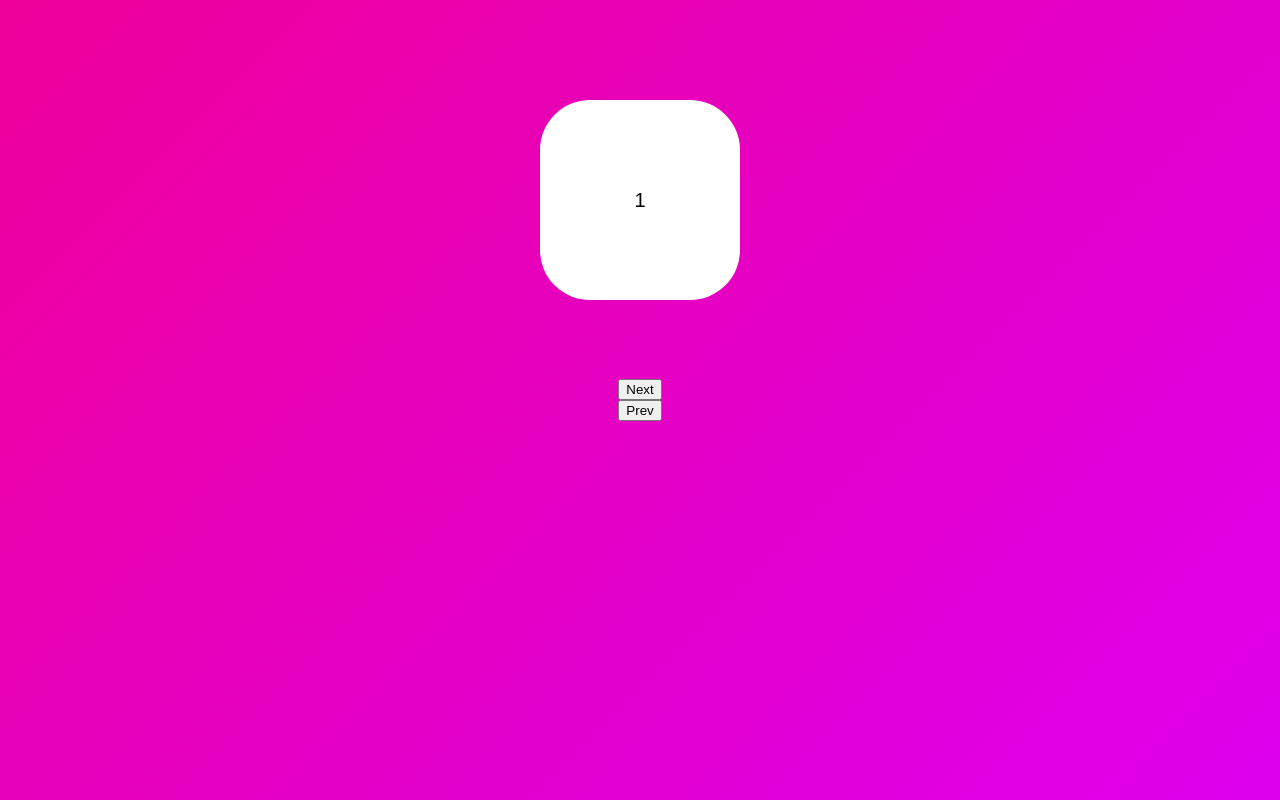
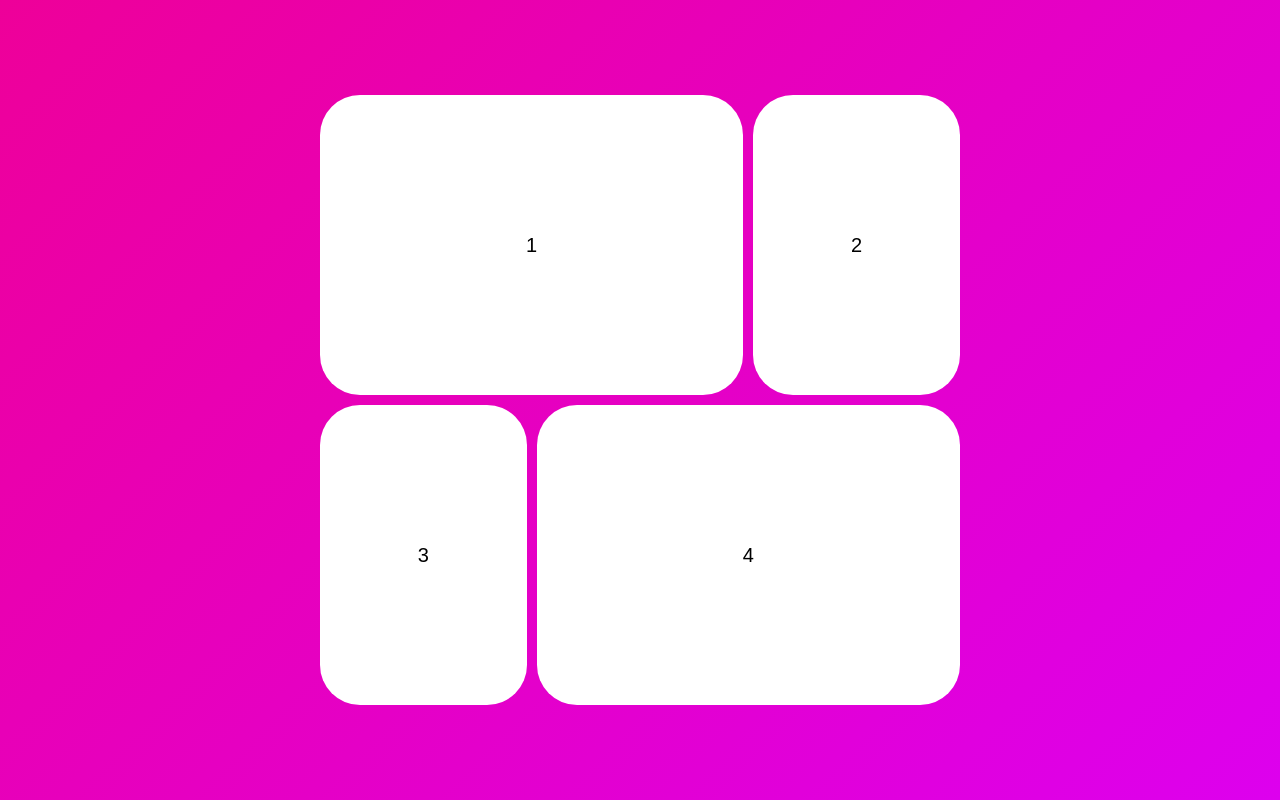
Before and after one commit to Parkjju/framer-playground, a React (Create React App) app in the folder frontend/: page / in a window 1280 px wide. Built offline with nearby package versions, Linux system fonts and the light colour scheme.

Commit message:
✨ feat: overlay 구현 - layoutId 프롭스 활용

```diff
--- a/frontend/src/App.tsx
+++ b/frontend/src/App.tsx
@@ -12,73 +12,91 @@ const Wrapper = styled(motion.div)`
         rgb(238, 0, 238)
     );
     align-items: center;
-    justify-content: center;
-    flex-direction: column;
+    justify-content: space-around;
+`;
+
+const Grid = styled.div`
+    display: grid;
+    width: 50vw;
+    grid-template-columns: repeat(3, 1fr);
+    grid-template-rows: repeat(2, 300px);
+    div:first-child,
+    div:last-child {
+        grid-column: span 2;
+    }
+    gap: 10px;
 `;
 const Box = styled(motion.div)`
-    height: 200px;
-    width: 200px;
-    position: absolute;
-    top: 100px;
-    border-radius: 50px;
+    height: 300px;
+
+    border-radius: 40px;
     background-color: white;
     display: flex;
+    justify-content: center;
     align-items: center;
-    justify-content: center;
     font-size: 20px;
     margin-bottom: 200px;
 `;
 
-const boxVariants = {
-    initial: (back: boolean) => {
-        return back ? { x: 500, opacity: 0 } : { x: -500, opacity: 0 };
+const Overlay = styled(motion.div)`
+    width: 100%;
+    height: 100%;
+    background-color: rgba(0, 0, 0, 0.5);
+    position: absolute;
+    display: flex;
+    justify-content: center;
+    align-items: center;
+`;
+
+const overlayVariants = {
+    initial: { opacity: 0 },
+    visible: {
+        opacity: 1,
+        transition: {
+            duration: 0.3,
+        },
     },
-
-    visible: {
-        x: 0,
-        opacity: 1,
-
-        // transition: {
-        //     duration: 1,
-        // },
-    },
-    leaving: (back: boolean) => {
-        return back ? { x: -500, opacity: 0 } : { x: 500, opacity: 0 };
-    },
+    exit: { opacity: 0 },
 };
 
 function App() {
-    const [visible, setvisible] = useState(1);
-    const [back, setBack] = useState(false);
-    const nextIndex = () => {
-        setvisible((prev) => (prev === 10 ? 1 : prev + 1));
-        setBack(false);
-    };
-    const prevIndex = () => {
-        setvisible((prev) => (prev === 1 ? 10 : prev - 1));
-        setBack(true);
+    const [clicked, setClicked] = useState(false);
+    const [boxId, setBoxId] = useState('');
+    const toggleClicked = () => {
+        setClicked((prev) => !prev);
     };
 
     return (
-        <Wrapper>
-            <AnimatePresence custom={back}>
-                {[1, 2, 3, 4, 5, 6, 7, 8, 9, 10].map((i) =>
-                    i === visible ? (
+        <Wrapper onClick={toggleClicked}>
+            <Grid>
+                {['1', '2', '3', '4'].map((item) => (
+                    <Box
+                        onClick={() => setBoxId(item)}
+                        key={item}
+                        layoutId={item}
+                    >
+                        {item}
+                    </Box>
+                ))}
+            </Grid>
+            <AnimatePresence>
+                {clicked ? (
+                    <Overlay
+                        variants={overlayVariants}
+                        initial='initial'
+                        animate='visible'
+                        exit='exit'
+                        layoutId='overlay'
+                    >
                         <Box
-                            custom={back}
-                            variants={boxVariants}
-                            exit='leaving'
-                            initial='initial'
-                            animate='visible'
-                            key={i}
+                            layoutId={boxId}
+                            style={{ width: '400px', height: '200px' }}
                         >
-                            {i}
+                            {boxId}
                         </Box>
-                    ) : null
-                )}
+                    </Overlay>
+                ) : null}
             </AnimatePresence>
-            <button onClick={nextIndex}>Next</button>
-            <button onClick={prevIndex}>Prev</button>
         </Wrapper>
     );
 }
```
